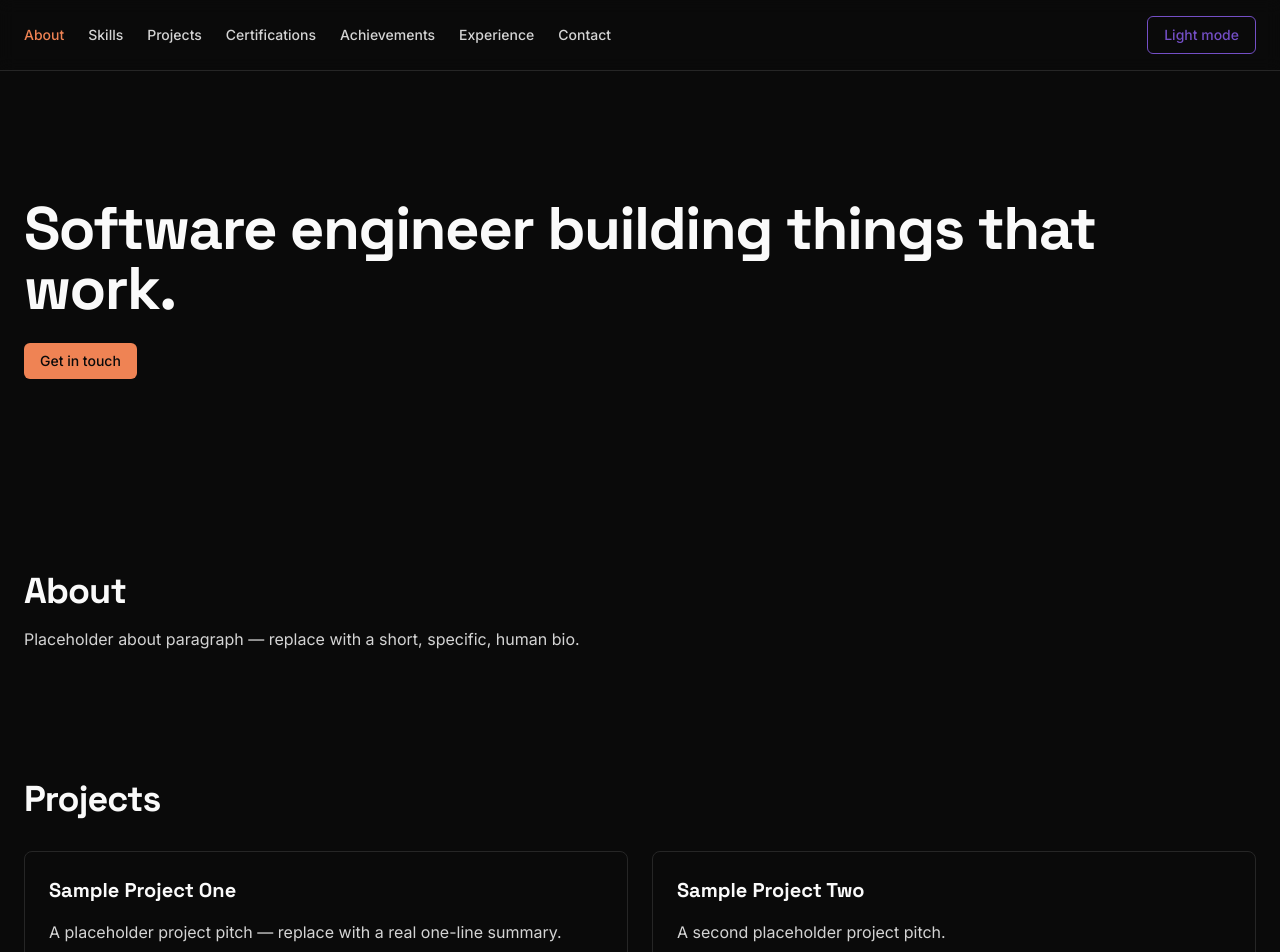
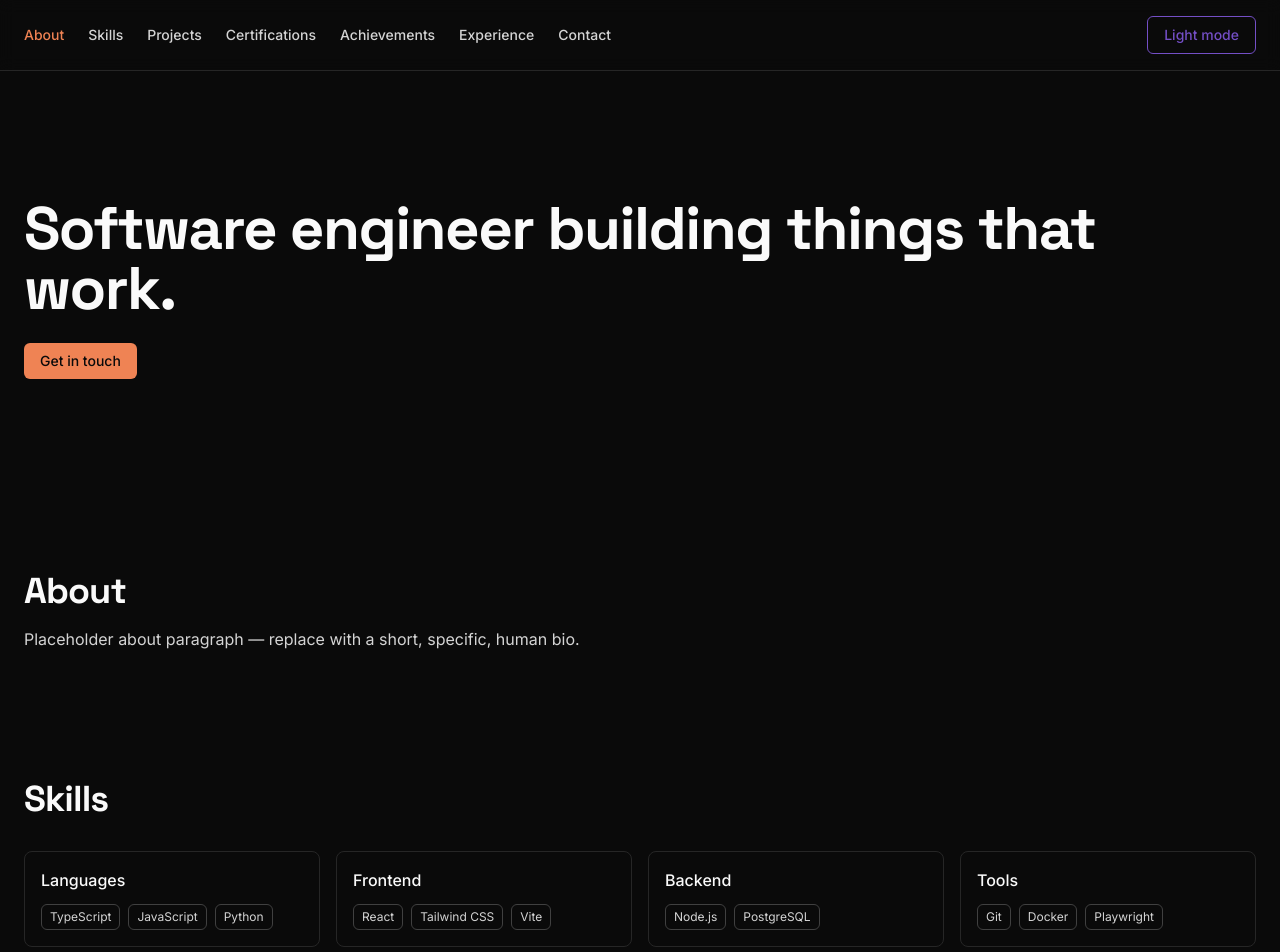
Before and after one commit to KristianColville1/KristianColville1, a React (Vite) app in the folder frontend/: page / in a window 1280 px wide. Shown: the top 952 px of the page. Built offline with nearby package versions, Linux system fonts and the light colour scheme.

Commit message:
feat: add the skills bento grid

```diff
--- /dev/null
+++ b/frontend/src/components/organisms/SkillsGrid.tsx
@@ -0,0 +1,28 @@
+import { Heading } from '../atoms/Heading';
+import { TechChip } from '../atoms/TechChip';
+import { RevealSection } from '../atoms/RevealSection';
+import type { SkillGroup } from '../../content/types';
+
+type SkillsGridProps = {
+  groups: SkillGroup[];
+};
+
+export function SkillsGrid({ groups }: SkillsGridProps) {
+  return (
+    <RevealSection id="skills" className="px-6 py-16">
+      <Heading level={2}>Skills</Heading>
+      <div className="mt-8 grid grid-cols-1 gap-4 sm:grid-cols-2 lg:grid-cols-4">
+        {groups.map((group) => (
+          <div key={group.title} className="rounded-lg border border-neutral-200 p-4 dark:border-neutral-800">
+            <h3 className="font-medium text-neutral-900 dark:text-neutral-50">{group.title}</h3>
+            <div className="mt-3 flex flex-wrap gap-2">
+              {group.items.map((item) => (
+                <TechChip key={item} label={item} />
+              ))}
+            </div>
+          </div>
+        ))}
+      </div>
+    </RevealSection>
+  );
+}
--- a/frontend/src/pages/Home.tsx
+++ b/frontend/src/pages/Home.tsx
@@ -1,8 +1,10 @@
 import { Navbar } from '../components/organisms/Navbar';
 import { Hero } from '../components/organisms/Hero';
 import { About } from '../components/organisms/About';
+import { SkillsGrid } from '../components/organisms/SkillsGrid';
 import { ProjectsSection } from '../components/organisms/ProjectsSection';
 import { bio } from '../content/bio';
+import { skillGroups } from '../content/skills';
 import { useProjects } from '../hooks/useProjects';
 
 export function Home() {
@@ -13,6 +15,7 @@ export function Home() {
       <Navbar />
       <Hero headline={bio.headline} />
       <About about={bio.about} />
+      <SkillsGrid groups={skillGroups} />
       <ProjectsSection projects={projects} />
     </div>
   );
```
Also changed, not shown: 1 other file (tests, documents, lock files or other folders).
